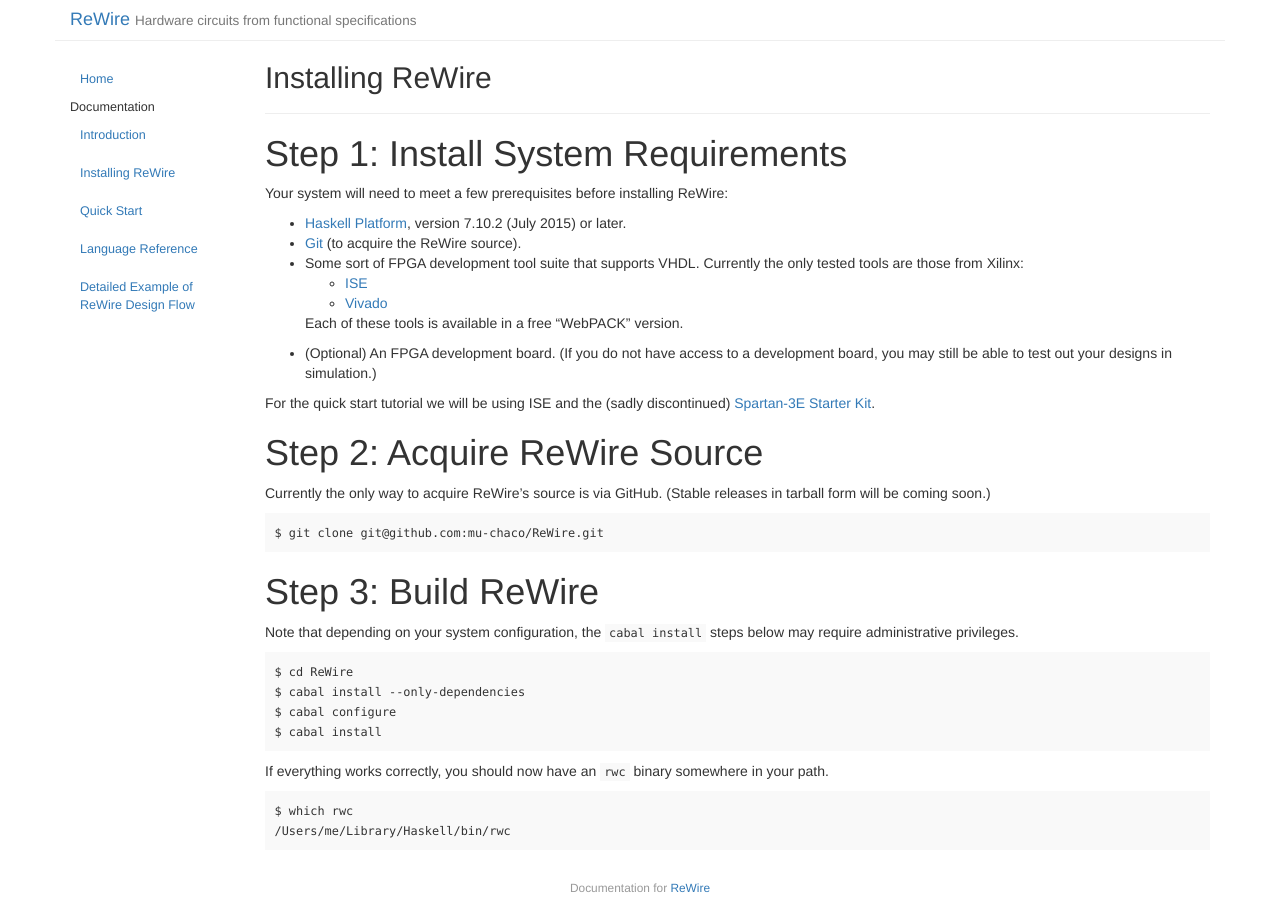
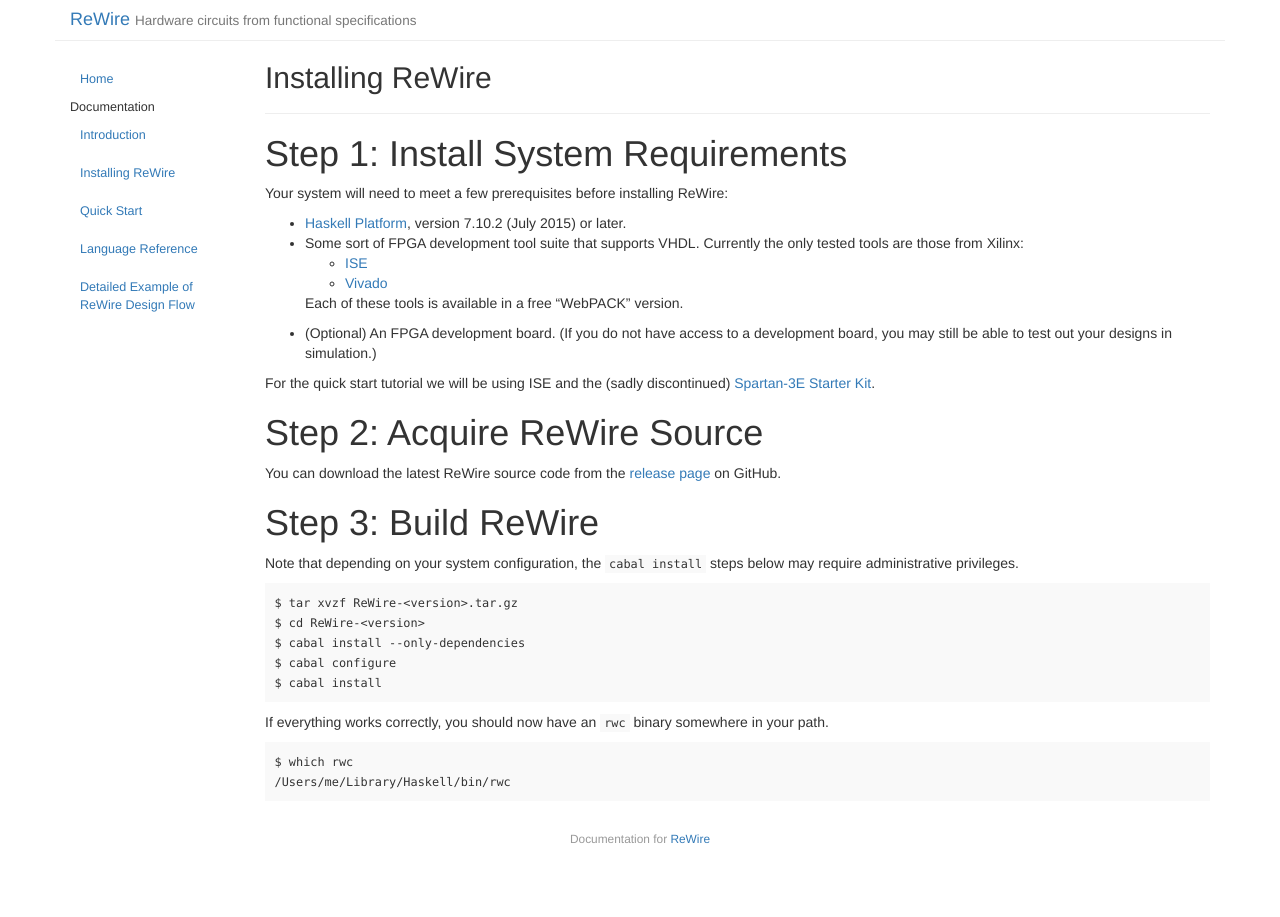
Before and after one commit to rewire-hardware/ReWire, a Jekyll site: the page built from _posts/2016-05-03-installing-rewire.md, in a window 1280 px wide. Built offline with Jekyll 4.4.1, drawn with Linux system fonts in a browser that asks for light colours.

Commit message:
Updated installation instructions to reflect "release"

```diff
--- a/_posts/2016-05-03-installing-rewire.md
+++ b/_posts/2016-05-03-installing-rewire.md
@@ -11,7 +11,6 @@
 Your system will need to meet a few prerequisites before installing ReWire:
 
 * [Haskell Platform](http://www.haskell.org/platform/), version 7.10.2 (July 2015) or later.
-* [Git](http://git-scm.com/) (to acquire the ReWire source).
 * Some sort of FPGA development tool suite that supports VHDL. Currently the only tested tools are those from Xilinx:
    - [ISE](http://www.xilinx.com/products/design-tools/ise-design-suite.html)
    - [Vivado](http://www.xilinx.com/products/design-tools/vivado.html)
@@ -23,15 +22,14 @@
 
 # Step 2: Acquire ReWire Source
 
-Currently the only way to acquire ReWire's source is via GitHub. (Stable releases in tarball form will be coming soon.)
-
-    $ git clone git@github.com:mu-chaco/ReWire.git
+You can download the latest ReWire source code from the [release page](https://github.com/mu-chaco/ReWire/releases) on GitHub.
 
 # Step 3: Build ReWire
 
 Note that depending on your system configuration, the `cabal install` steps below may require administrative privileges.
 
-    $ cd ReWire
+    $ tar xvzf ReWire-<version>.tar.gz
+    $ cd ReWire-<version>
     $ cabal install --only-dependencies
     $ cabal configure
     $ cabal install
```
